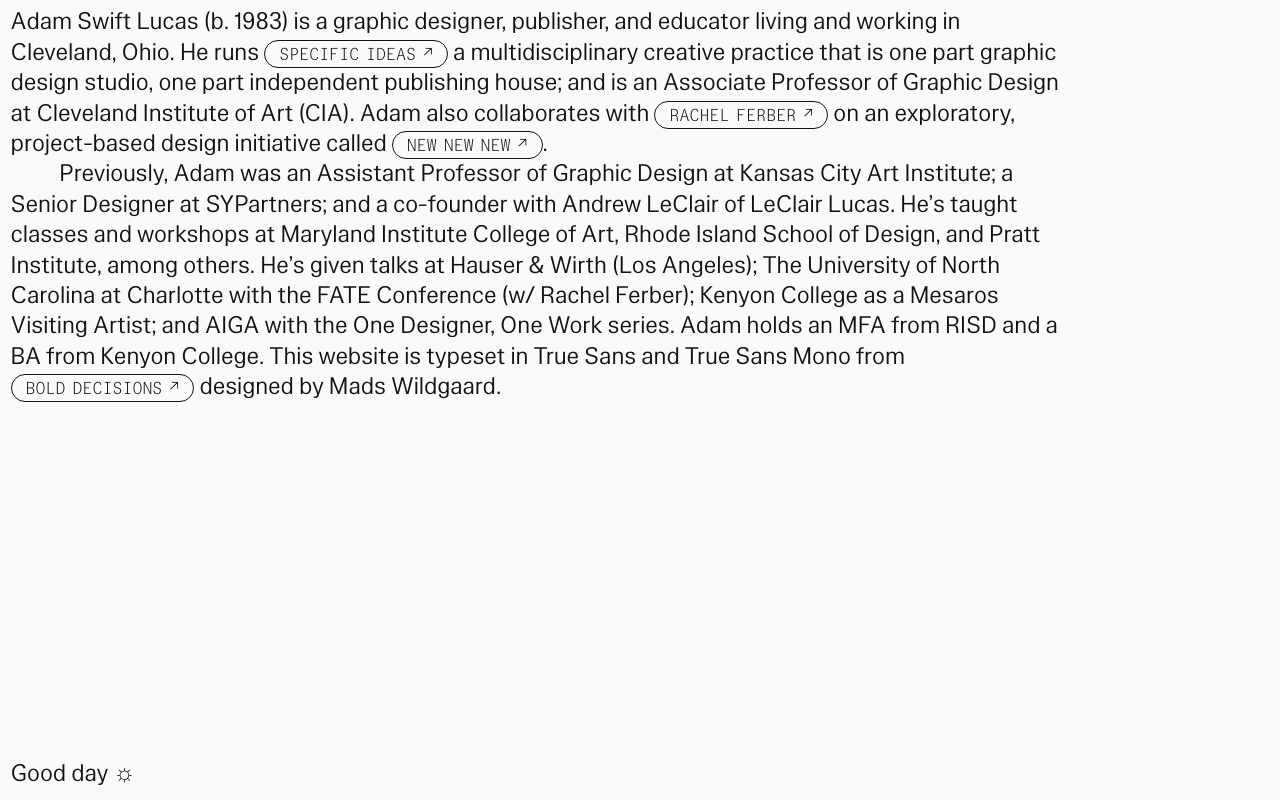
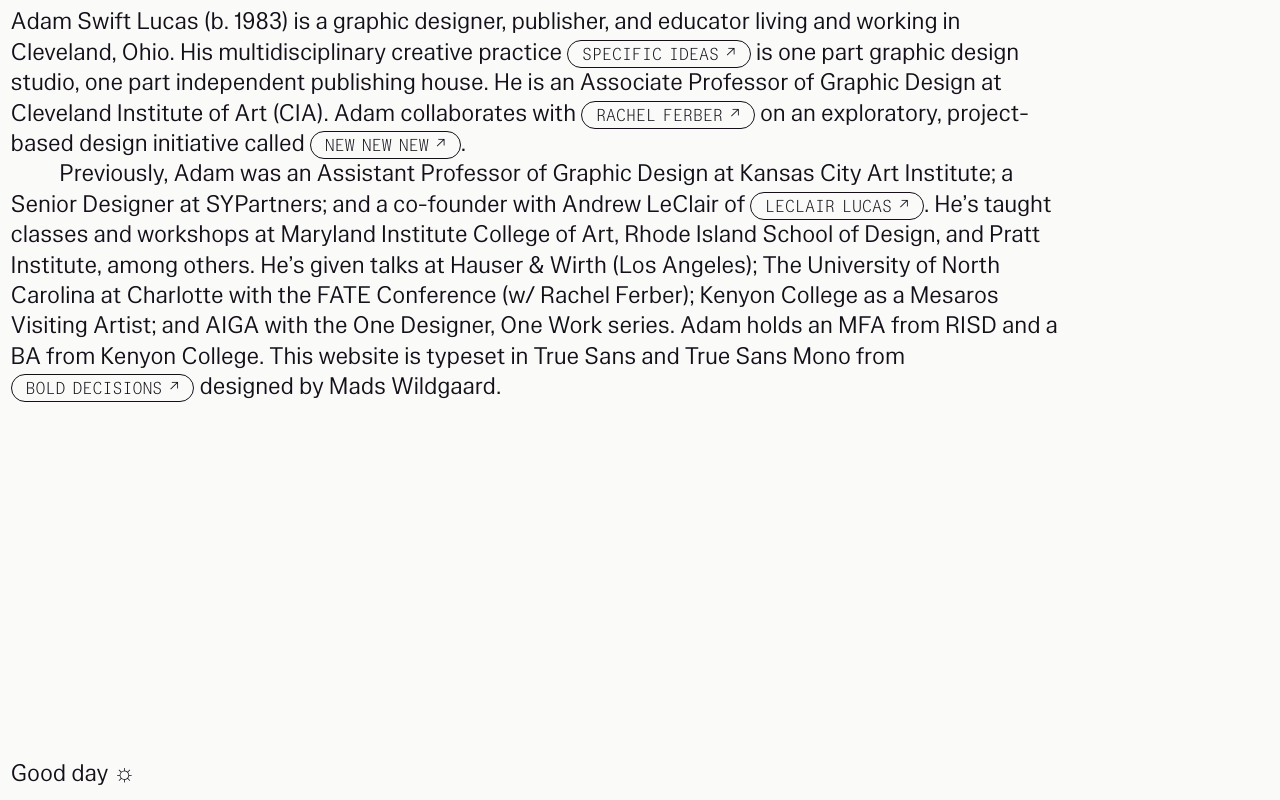
Before and after one commit to adamswiftlucas/adamswiftlucas.github.io, a plain HTML site: page index.html in a window 1280 px wide. Drawn offline with Linux system fonts and the light colour scheme.

Commit message:
Update index.html

```diff
--- a/index.html
+++ b/index.html
@@ -51,9 +51,9 @@ getStylesheet();
 
 <body>
 
-  <h1><p>Adam Swift Lucas (b. 1983) is a graphic designer, publisher, and educator living and working in Cleveland, Ohio. He runs <a class="button" href="https://specificideas.com" target="_blank">Specific Ideas</a> a multidisciplinary creative practice that is one part graphic design studio, one part independent publishing house; and is an Associate Professor of Graphic Design at Cleveland Institute of Art (CIA). Adam also collaborates with <a class="button" href="https://rachelferber.com" target="_blank">Rachel Ferber</a> on an exploratory, project-based design initiative called <a class="button" href="https://newnewnew.site/" target="_blank">NEW NEW NEW</a>.</p>
+  <h1><p>Adam Swift Lucas (b. 1983) is a graphic designer, publisher, and educator living and working in Cleveland, Ohio. His multidisciplinary creative practice <a class="button" href="https://specificideas.com" target="_blank">Specific Ideas</a> is one part graphic design studio, one part independent publishing house. He is an Associate Professor of Graphic Design at Cleveland Institute of Art (CIA). Adam collaborates with <a class="button" href="https://rachelferber.com" target="_blank">Rachel Ferber</a> on an exploratory, project-based design initiative called <a class="button" href="https://newnewnew.site/" target="_blank">NEW NEW NEW</a>.</p>
 
-  <p class="indent">Previously, Adam was an Assistant Professor of Graphic Design at Kansas City Art Institute; a Senior Designer at SYPartners; and a co-founder with Andrew LeClair of LeClair Lucas. He’s taught classes and workshops at Maryland Institute College of Art, Rhode Island School of Design, and Pratt Institute, among others. He’s given talks at Hauser & Wirth (Los Angeles); The University of North Carolina at Charlotte with the FATE Conference (w/ Rachel Ferber); Kenyon College as a Mesaros Visiting Artist; and AIGA with the One Designer, One Work series. Adam holds an MFA from RISD and a BA from Kenyon College. This website is typeset in True Sans and True Sans Mono from <a class="button" href="https://bold-decisions.biz/" target="_blank">Bold Decisions</a> designed by Mads Wildgaard.</p></h1>
+  <p class="indent">Previously, Adam was an Assistant Professor of Graphic Design at Kansas City Art Institute; a Senior Designer at SYPartners; and a co-founder with Andrew LeClair of <a class="button" href="https://www.leclairlucas.com/" target="_blank">LeClair Lucas</a>. He’s taught classes and workshops at Maryland Institute College of Art, Rhode Island School of Design, and Pratt Institute, among others. He’s given talks at Hauser & Wirth (Los Angeles); The University of North Carolina at Charlotte with the FATE Conference (w/ Rachel Ferber); Kenyon College as a Mesaros Visiting Artist; and AIGA with the One Designer, One Work series. Adam holds an MFA from RISD and a BA from Kenyon College. This website is typeset in True Sans and True Sans Mono from <a class="button" href="https://bold-decisions.biz/" target="_blank">Bold Decisions</a> designed by Mads Wildgaard.</p></h1>
 
   <h1 class="bottom-left day">Good day <span class="sunny">☼</span></h1>
   <h1 class="bottom-left night">Good evening ☽</h1>
```
